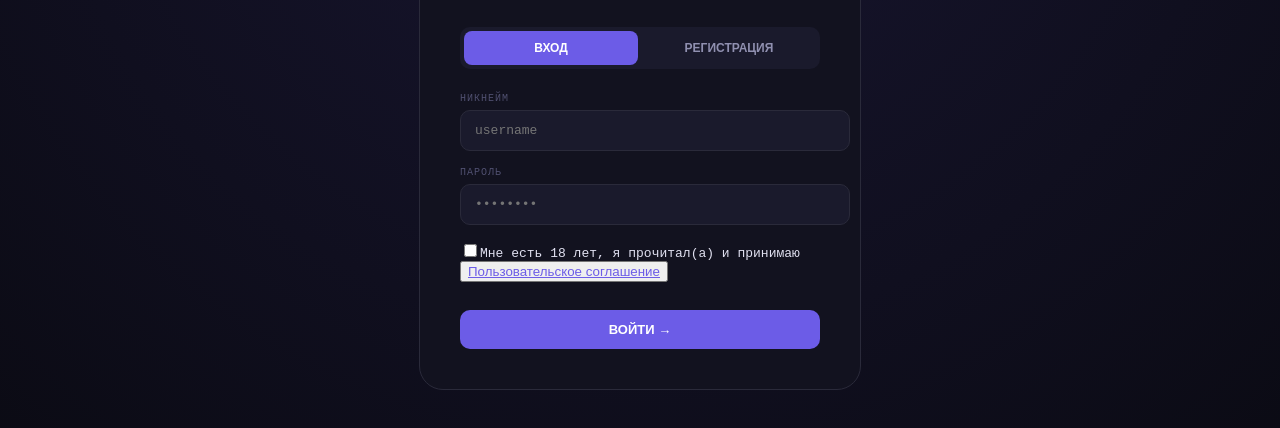
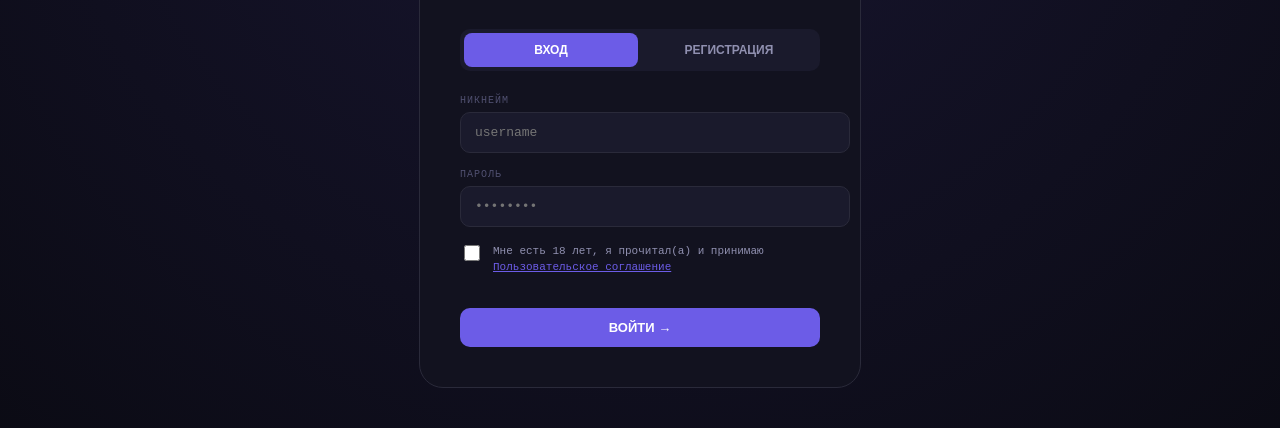
Before and after one commit to Maksimka45k/Low, a plain HTML site: page index.html in a window 1280 px wide. Shown: the part 266-694 px from the top of the page. Drawn offline with Linux system fonts and the light colour scheme; no server answers.

Commit message:
Update style.css

```diff
--- a/css/style.css
+++ b/css/style.css
@@ -327,6 +327,9 @@
 .tos-body { max-height: 60vh; overflow-y: auto; padding-right: 8px; font-size: 12px; line-height: 1.6; color: var(--text-secondary); }
 .tos-body p { margin-bottom: 12px; }
 .tos-date { font-size: 10px; margin-top: 16px; }
+.tos-check { display: flex; align-items: flex-start; gap: 10px; margin: 4px 0 8px; font-size: 11px; line-height: 1.5; color: var(--text-secondary); cursor: pointer; user-select: none; }
+.tos-check input { flex-shrink: 0; width: 16px; height: 16px; margin-top: 2px; accent-color: var(--accent); cursor: pointer; }
+.tos-check .link { background: none; border: 0; padding: 0; font: inherit; cursor: pointer; text-align: left; }
 .unlock-text { font-size: 12px; line-height: 1.6; color: var(--text-secondary); margin-bottom: 16px; }
 .profile-head { display: flex; gap: 20px; align-items: center; margin-bottom: 24px; }
 .profile-name { font-family: var(--font-display); font-weight: 700; font-size: 18px; }
```
